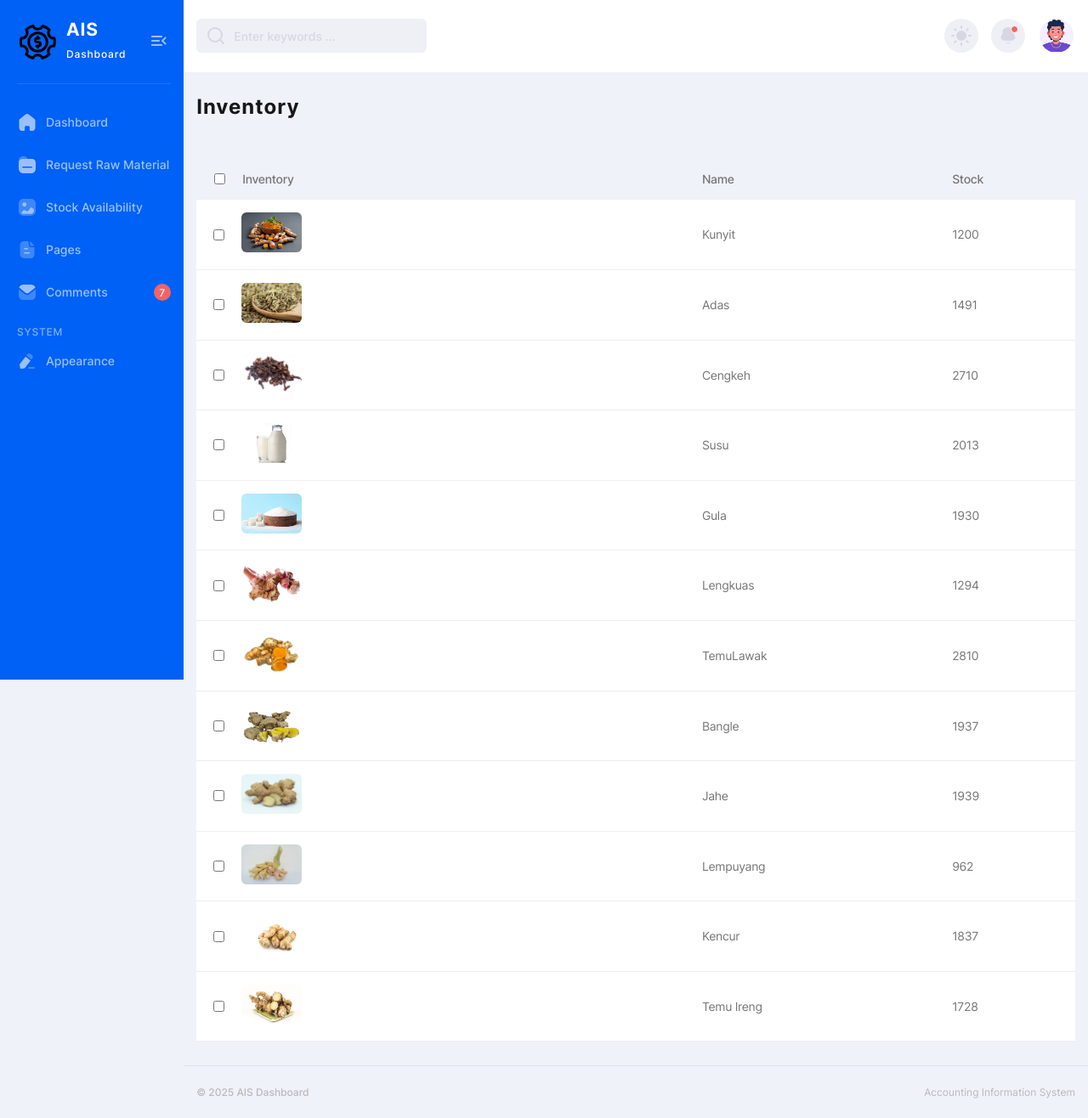
After one commit to Richeaa/ais-project, a Django app: page /stock/ in a window 1280 px wide. The commit adds this page. Shown: the whole page at 85% size. Run offline with Django 5.2, Linux system fonts and the light colour scheme; some libraries are stand-ins or nearby versions.

Commit message:
inventory

```diff
--- a/aisapp/static/style.css
+++ b/aisapp/static/style.css
@@ -428,7 +428,6 @@ html {
 .container-form {
   margin:0 auto;
   padding-top:35px;
-
 }
 
 .container-fluid {
@@ -1317,8 +1316,16 @@ h3 {
 
 .main-title-form {
   font-weight: bold;
-  font-size: 36px;
+  font-size: 28px;
   line-height: 1.42;
+  color: #171717;
+  margin-bottom: 20px;
+}
+
+.main-title-stock{
+  font-weight: bold;
+  font-size: 24px;
+  line-height: 3.42;
   color: #171717;
   margin-bottom: 20px;
 }
@@ -1977,6 +1984,11 @@ label {
   overflow-x: auto;
   overflow-y: hidden;
   margin-bottom: 20px;
+}
+
+.table-wrapper-stock {
+  overflow-x: auto;
+  margin-bottom:90px;
 }
 
 .table-wrapper table {
@@ -4353,10 +4365,12 @@ label {
   background-color: #8ab1ff;
 }
 
-.darkmode .main-title-form {
+.darkmode .main-title-form, .darkmode .main-title-stock {
   color: #84d8ff;
 }
 
 .darkmode .formproduct label{
   color: #ffffff;
 }
+
+/* stock */
--- a/aisapp/templates/dashboard.html
+++ b/aisapp/templates/dashboard.html
@@ -50,8 +50,8 @@
                     </a>
                 </li>
                 <li>
-                    <a class="show-cat-btn" href="##">
-                        <span class="icon image" aria-hidden="true"></span>Media
+                    <a href="{% url 'stock' %}">
+                        <span class="icon image" aria-hidden="true"></span>Stock Availability
                     </a>
                 </li>
                 <li>
@@ -74,16 +74,6 @@
                 </li>
             </ul>
         </div>
-    </div>
-    <div class="sidebar-footer">
-        <a href="##" class="sidebar-user">
-            <span class="sidebar-user-img">
-            <img src="{% static 'img/avatar/avatar-illustrated-02.png' %}" alt="User name">
-            <div class="sidebar-user-info">
-                <span class="sidebar-user__title">Nafisa Sh.</span>
-                <span class="sidebar-user__subtitle">Support manager</span>
-            </div>
-        </a>
     </div>
 </aside>
 
--- a/aisapp/templates/form.html
+++ b/aisapp/templates/form.html
@@ -12,7 +12,7 @@
     </form>
     </div>
 
-     {% if success %}
+    {% if success %}
     <script>
       Swal.fire({
         icon: 'success',
--- /dev/null
+++ b/aisapp/templates/stock.html
@@ -0,0 +1,218 @@
+{% extends 'dashboard.html' %}
+{% load static %}
+
+{% block content %}
+ <div class="container">
+    <h1 class= 'main-title-stock'> Inventory </h1>
+    <div class="users-table table-wrapper-stock">
+              <table class="posts-table">
+                <thead>
+                  <tr class="users-table-info">
+                    <th>
+                      <label class="users-table__checkbox ms-20">
+                        <input type="checkbox" class="check-all">Inventory
+                      </label>
+                    </th>
+                    <th>Name</th>
+                    <th>Stock</th>
+                  </tr>
+                </thead>
+                <tbody>
+                  <tr>
+                    <td>
+                      <label class="users-table__checkbox">
+                        <input type="checkbox" class="check">
+                        <div class="categories-table-img">
+                        <img src="{% static 'img/material/1.jpeg' %}" alt="material">
+                        </div>
+                      </label>
+                    </td>
+                    <td>
+                      Kunyit
+                    </td>
+                    <td>
+                        1200
+                    </td>
+                  </tr>
+                  <tr>
+                    <td>
+                      <label class="users-table__checkbox">
+                        <input type="checkbox" class="check">
+                        <div class="categories-table-img">
+                        <img src="{% static 'img/material/2.jpeg' %}" alt="material">
+                        </div>
+                      </label>
+                    </td>
+                    <td>
+                      Adas
+                    </td>
+                    <td>
+                        1491
+                    </td>
+                  </tr>
+                  <tr>
+                    <td>
+                      <label class="users-table__checkbox">
+                        <input type="checkbox" class="check">
+                        <div class="categories-table-img">
+                          <img src="{% static 'img/material/3.jpg' %}" alt="material">
+                        </div>
+                      </label>
+                    </td>
+                    <td>
+                      Cengkeh
+                    </td>
+                    <td>
+                        2710
+                    </td>
+                  </tr>
+                  <tr>
+                    <td>
+                      <label class="users-table__checkbox">
+                        <input type="checkbox" class="check">
+                        <div class="categories-table-img">
+                          <img src="{% static 'img/material/4.jpeg' %}" alt="material">
+                        </div>
+                      </label>
+                    </td>
+                    <td>
+                      Susu
+                    </td>
+                    <td>
+                        2013
+                    </td>
+                  </tr>
+                  <tr>
+                    <td>
+                      <label class="users-table__checkbox">
+                        <input type="checkbox" class="check">
+                        <div class="categories-table-img">
+                          <img src="{% static 'img/material/5.png' %}" alt="Material">
+                        </div>
+                      </label>
+                    </td>
+                    <td>
+                      Gula
+                    </td>
+                    <td>
+                        1930
+                    </td>
+                  </tr>
+                  <tr>
+                    <td>
+                      <label class="users-table__checkbox">
+                        <input type="checkbox" class="check">
+                        <div class="categories-table-img">
+                         <img src="{% static 'img/material/6.jpg' %}" alt="material">
+                        </div>
+                      </label>
+                    </td>
+                    <td>
+                      Lengkuas
+                    </td>
+                    <td>
+                        1294
+                    </td>
+                  </tr>
+                  <tr>
+                    <td>
+                      <label class="users-table__checkbox">
+                        <input type="checkbox" class="check">
+                        <div class="categories-table-img">
+                         <img src="{% static 'img/material/7.jpg' %}" alt="material">
+                        </div>
+                      </label>
+                    </td>
+                    <td>
+                      TemuLawak
+                    </td>
+                    <td>
+                        2810
+                    </td>
+                  </tr>
+                  <tr>
+                    <td>
+                      <label class="users-table__checkbox">
+                        <input type="checkbox" class="check">
+                        <div class="categories-table-img">
+                         <img src="{% static 'img/material/8.jpg' %}" alt="material">
+                        </div>
+                      </label>
+                    </td>
+                    <td>
+                      Bangle
+                    </td>
+                    <td>
+                        1937
+                    </td>
+                  </tr>
+                  <tr>
+                    <td>
+                      <label class="users-table__checkbox">
+                        <input type="checkbox" class="check">
+                        <div class="categories-table-img">
+                         <img src="{% static 'img/material/9.jpg' %}" alt="material">
+                        </div>
+                      </label>
+                    </td>
+                    <td>
+                      Jahe
+                    </td>
+                    <td>
+                        1939
+                    </td>
+                  </tr>
+                  <tr>
+                    <td>
+                      <label class="users-table__checkbox">
+                        <input type="checkbox" class="check">
+                        <div class="categories-table-img">
+                         <img src="{% static 'img/material/10.jpg' %}" alt="material">
+                        </div>
+                      </label>
+                    </td>
+                    <td>
+                      Lempuyang
+                    </td>
+                    <td>
+                        962
+                    </td>
+                  </tr>
+                   <tr>
+                    <td>
+                      <label class="users-table__checkbox">
+                        <input type="checkbox" class="check">
+                        <div class="categories-table-img">
+                         <img src="{% static 'img/material/11.jpg' %}" alt="material">
+                        </div>
+                      </label>
+                    </td>
+                    <td>
+                      Kencur
+                    </td>
+                    <td>
+                        1837
+                    </td>
+                  </tr>
+                   <tr>
+                    <td>
+                      <label class="users-table__checkbox">
+                        <input type="checkbox" class="check">
+                        <div class="categories-table-img">
+                         <img src="{% static 'img/material/12.jpg' %}" alt="material">
+                        </div>
+                      </label>
+                    </td>
+                    <td>
+                      Temu Ireng
+                    </td>
+                    <td>
+                        1728
+                    </td>
+                  </tr>
+                </tbody>
+              </table>
+            </div>
+          </div>
+
+{% endblock %}
--- a/aisapp/urls.py
+++ b/aisapp/urls.py
@@ -6,4 +6,5 @@ urlpatterns = [
     path('dashboard/', views.dashboard, name ='dashboard'),
     path('logout/', views.logout, name ='logout'),
     path('form/', views.form_view, name ='form'),
+    path('stock/', views.stock, name='stock'),
 ]
--- a/aisapp/views.py
+++ b/aisapp/views.py
@@ -43,3 +43,6 @@ def logout(request):
         del request.session['user_id']
         del request.session['username']
     return redirect('signin')
+
+def stock(request):
+    return render(request, 'stock.html')
```
Also changed, not shown: aisapp/static/img/material/1.jpeg (added), aisapp/static/img/material/10.jpg (added), aisapp/static/img/material/11.jpg (added), aisapp/static/img/material/12.jpg (added), aisapp/static/img/material/2.jpeg (added), aisapp/static/img/material/3.jpg (added), aisapp/static/img/material/4.jpeg (added), aisapp/static/img/material/5.png (added), aisapp/static/img/material/6.jpg (added), aisapp/static/img/material/7.jpg (added), aisapp/static/img/material/8.jpg (added), aisapp/static/img/material/9.jpg (added).
